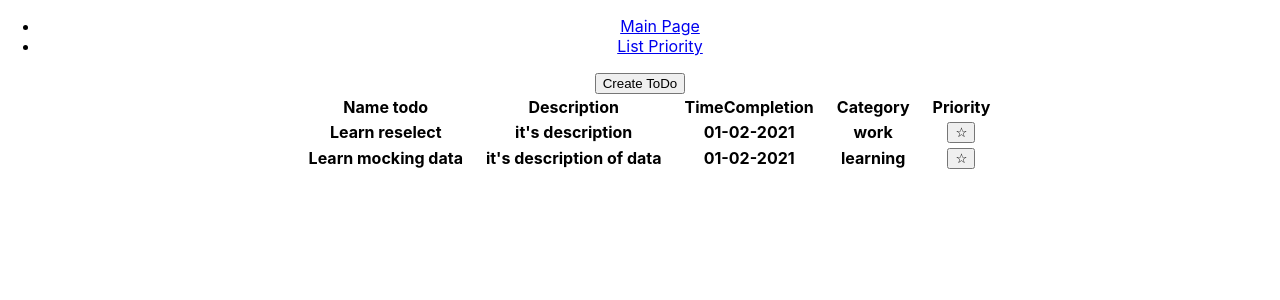
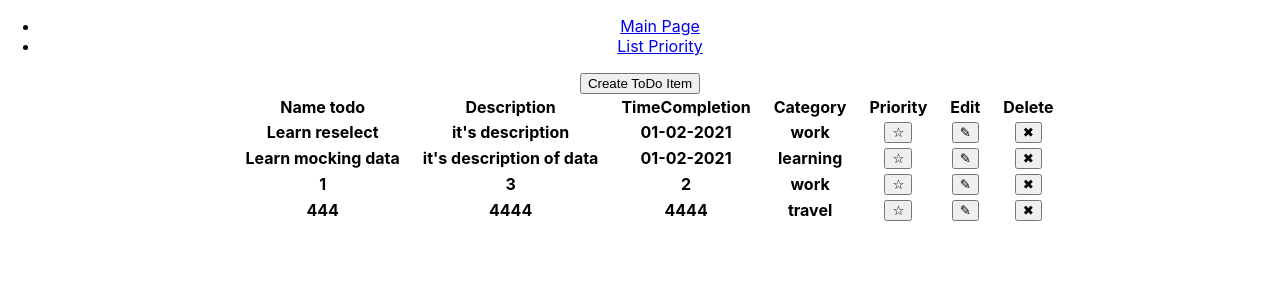
Before and after one commit to IlyaVoitenko/ToDo-react-redux, a React (Create React App) app: page / in a window 1280 px wide. Shown: the top 300 px of the page. Built offline with nearby package versions, Linux system fonts and the light colour scheme; data requests are answered from the project's data file.

Commit message:
added a Post's method

```diff
--- a/db.json
+++ b/db.json
@@ -15,6 +15,22 @@
       "timeCompletionToDo": "01-02-2021",
       "category": "learning",
       "isPriority": "false"
+    },
+    {
+      "nameToDo": "1",
+      "descriptionToDo": "3",
+      "timeCompletionToDo": "2",
+      "category": "work",
+      "isPriority": false,
+      "id": 3
+    },
+    {
+      "nameToDo": "444",
+      "descriptionToDo": "4444",
+      "timeCompletionToDo": "4444",
+      "category": "travel",
+      "isPriority": false,
+      "id": 4
     }
   ]
 }
--- a/src/App.js
+++ b/src/App.js
@@ -9,7 +9,9 @@ function App() {
   useEffect(() => {
     fetch("http://localhost:3001/todos")
       .then((res) => res.json())
-      .then((data) => dispatch(setTodoList([...data])));
+      .then((data) => {
+        dispatch(setTodoList([...data]));
+      });
   }, [dispatch]);
 
   return (
--- a/src/components/BtnAddNewToDo/BtnAddNewToDo.js
+++ b/src/components/BtnAddNewToDo/BtnAddNewToDo.js
@@ -1,12 +1,12 @@
-import React from 'react';
-import { useDispatch } from 'react-redux';
-import { openCreateTodoModal } from '../../store';
+import React from "react";
+import { useDispatch } from "react-redux";
+import { openCreateTodoModal } from "../../store";
 
 const BtnAddNewToDo = () => {
   const dispatch = useDispatch();
   return (
     <button onClick={() => dispatch(openCreateTodoModal(true))}>
-      Create ToDo
+      Create ToDo Item
     </button>
   );
 };
--- a/src/components/CreateToDoWindow/CreateToDoWindow.js
+++ b/src/components/CreateToDoWindow/CreateToDoWindow.js
@@ -2,7 +2,7 @@ import React from "react";
 import style from "./css/CreateToDoWindow.module.css";
 import { useDispatch, useSelector } from "react-redux";
 import SelectionsCategories from "./SelectionsCategories";
-import { getValue } from "./helpers";
+import { getValue, POST } from "./helpers";
 import {
   getIsPriority,
   getNameToDoItem,
@@ -15,7 +15,6 @@ import {
   initialNameToDoItem,
   closeModalCreateToDo,
   initialDescriptionToDoItem,
-  createToDoItem,
 } from "../../store";
 const CreateToDoWindow = () => {
   const dispatch = useDispatch();
@@ -24,6 +23,7 @@ const CreateToDoWindow = () => {
   const categoryToDoItem = useSelector(getCategoryToDoItem);
   const descriptionToDoItem = useSelector(getDescriptionToDoItem);
   const timeCompletionToDoItem = useSelector(getTimeCompletionToDoItem);
+
   return (
     <div className={style.container}>
       <div className={style.modalWindow}>
@@ -58,14 +58,12 @@ const CreateToDoWindow = () => {
         <button
           className={style.btnCreateToDo}
           onClick={() =>
-            dispatch(
-              createToDoItem({
-                nameToDo: nameToDoItem,
-                descriptionToDo: descriptionToDoItem,
-                timeCompletionToDo: timeCompletionToDoItem,
-                category: categoryToDoItem,
-                isPriority: isPriority,
-              })
+            POST(
+              nameToDoItem,
+              descriptionToDoItem,
+              timeCompletionToDoItem,
+              categoryToDoItem,
+              isPriority
             )
           }
         >
--- a/src/components/CreateToDoWindow/SelectionsCategories/SelectionsCategories.js
+++ b/src/components/CreateToDoWindow/SelectionsCategories/SelectionsCategories.js
@@ -1,6 +1,6 @@
 import React from "react";
 import { useDispatch } from "react-redux";
-import { getCategoryToDo } from "../helpers";
+import { getValue } from "../helpers";
 const SelectionsCategories = () => {
   const dispatch = useDispatch();
   return (
@@ -11,7 +11,7 @@ const SelectionsCategories = () => {
         onChange={({ target }) =>
           dispatch({
             type: "initialCategoryToDoItem",
-            payload: getCategoryToDo(target),
+            payload: getValue(target),
           })
         }
       >
@@ -19,6 +19,7 @@ const SelectionsCategories = () => {
         <option value="work">work</option>
         <option value="home">home</option>
         <option value="travel">travel</option>
+        <option value="learning">learning</option>
       </select>
     </label>
   );
--- a/src/components/CreateToDoWindow/helpers.js
+++ b/src/components/CreateToDoWindow/helpers.js
@@ -1,16 +1,21 @@
-// export function getNameToDo(target) {
-//   return target.value;
-// }
-// export function getTimeCompletionToDo(target) {
-//   return target.value;
-// }
-// export function getDescriptionToDo(target) {
-//   return target.value;
-// }
-// export function getCategoryToDo(target) {
-//   return target.value;
-// }
-
-function getValue({ value }) {
+export function POST(name, description, timeCompletion, category, priority) {
+  fetch(`http://localhost:3001/todos`, {
+    method: "POST",
+    headers: { "Content-Type": "application/json" },
+    body: JSON.stringify({
+      nameToDo: name,
+      descriptionToDo: description,
+      timeCompletionToDo: timeCompletion,
+      category: category,
+      isPriority: priority,
+    }),
+  })
+    .then((res) => res.json())
+    .then((result) => {
+      console.log(result);
+    })
+    .catch((err) => console.log(`error : ${err}`));
+}
+export function getValue({ value }) {
   return value;
 }
--- a/src/components/ListPriorityToDo/ListPriorityToDo.js
+++ b/src/components/ListPriorityToDo/ListPriorityToDo.js
@@ -1,21 +1,13 @@
-import React from 'react';
-import { useSelector } from 'react-redux';
-import style from './css/ListPriorityToDo.module.css';
-//import { getListToDo } from "../ListToDo/selectors";
-import { getListPriorityToDo } from './selectors';
+import React from "react";
+import { useSelector } from "react-redux";
+import style from "./css/ListPriorityToDo.module.css";
+import TableHead from "../ListToDo/TableHead";
+import { getListPriorityToDo } from "./selectors";
 const ListPriorityToDo = () => {
-  // const listToDo = useSelector(getListToDo);
   const listPriorityToDo = useSelector(getListPriorityToDo);
   return (
     <table className={style.tablePriorityList}>
-      <thead>
-        <tr>
-          <th>nameToDo</th>
-          <th>description</th>
-          <th>time Completion</th>
-          <th>category</th>
-        </tr>
-      </thead>
+      <TableHead />
       <tbody>
         {listPriorityToDo.map((toDoPriorityItem, index) => {
           //all element in maps should be inside separate component
--- a/src/components/ListToDo/ItemToDo/BtnPriority/BtnPriority.js
+++ b/src/components/ListToDo/ItemToDo/BtnPriority/BtnPriority.js
@@ -1,5 +1,6 @@
 import React from "react";
 import { useDispatch } from "react-redux";
+import { addListPriorityToDoItem } from "../../../../store";
 const BtnPriority = ({
   nameToDo,
   index,
@@ -11,17 +12,15 @@ const BtnPriority = ({
   return (
     <button
       onClick={() => {
-        dispatch({
-          type: "addListPriorityToDoItem",
-          //добавлять элементы на пряиую
-          payload: {
+        dispatch(
+          addListPriorityToDoItem({
             nameToDo: nameToDo,
             id: index,
             description: description,
             timeCompletion: timeCompletion,
             category: category,
-          },
-        });
+          })
+        );
       }}
     >
       &#9734;
--- a/src/components/ListToDo/ItemToDo/ItemToDo.js
+++ b/src/components/ListToDo/ItemToDo/ItemToDo.js
@@ -24,6 +24,12 @@ const ItemToDo = ({
           isPriority={isPriority}
         />
       </th>
+      <th>
+        <button>&#9998;</button>
+      </th>
+      <th>
+        <button>&#10006;</button>
+      </th>
     </tr>
   );
 };
--- a/src/components/ListToDo/ListToDo.js
+++ b/src/components/ListToDo/ListToDo.js
@@ -1,23 +1,15 @@
-import React from 'react';
-import { useSelector } from 'react-redux';
-import { getListToDo } from './selectors';
-import ItemToDo from './ItemToDo';
-import style from './css/ListToDo.module.css';
-
+import React from "react";
+import { useSelector } from "react-redux";
+import { getListToDo } from "./selectors";
+import ItemToDo from "./ItemToDo";
+import style from "./css/ListToDo.module.css";
+import TableHead from "./TableHead";
 const ListToDo = () => {
   const listToDo = useSelector(getListToDo);
   return (
     <div>
       <table className={style.tableToDo}>
-        <thead>
-          <tr>
-            <th>Name todo</th>
-            <th>Description</th>
-            <th> TimeCompletion</th>
-            <th> Category</th>
-            <th> Priority</th>
-          </tr>
-        </thead>
+        <TableHead />
         <tbody>
           {listToDo.map((item, index) => (
             <ItemToDo
--- /dev/null
+++ b/src/components/ListToDo/TableHead/TableHead.js
@@ -0,0 +1,18 @@
+import React from "react";
+
+const TableHead = () => {
+  return (
+    <thead>
+      <tr>
+        <th>Name todo</th>
+        <th>Description</th>
+        <th> TimeCompletion</th>
+        <th> Category</th>
+        <th> Priority</th>
+        <th> Edit</th>
+        <th> Delete</th>
+      </tr>
+    </thead>
+  );
+};
+export default TableHead;
--- /dev/null
+++ b/src/components/ListToDo/TableHead/index.js
@@ -0,0 +1,2 @@
+import TableHead from "./TableHead";
+export default TableHead;
```
